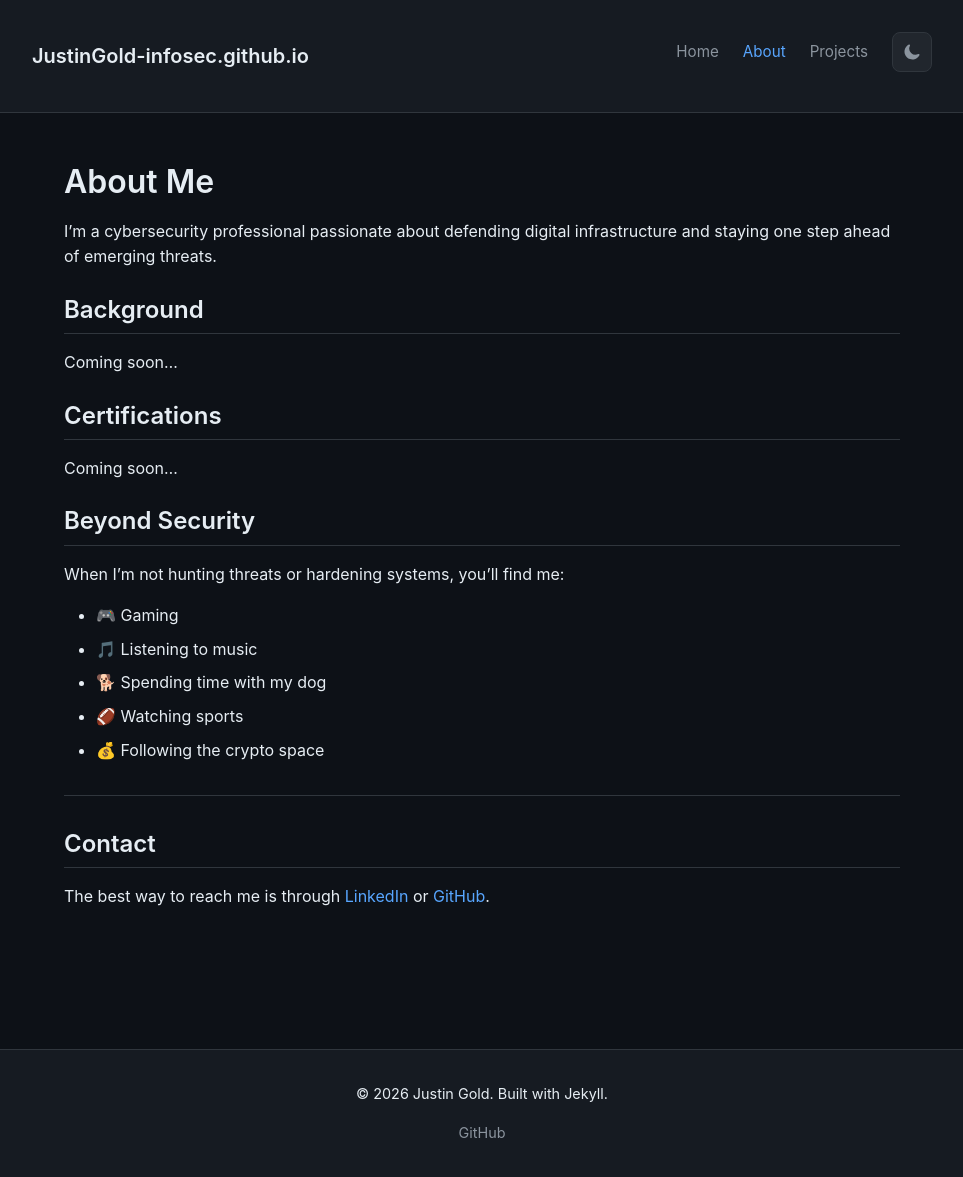
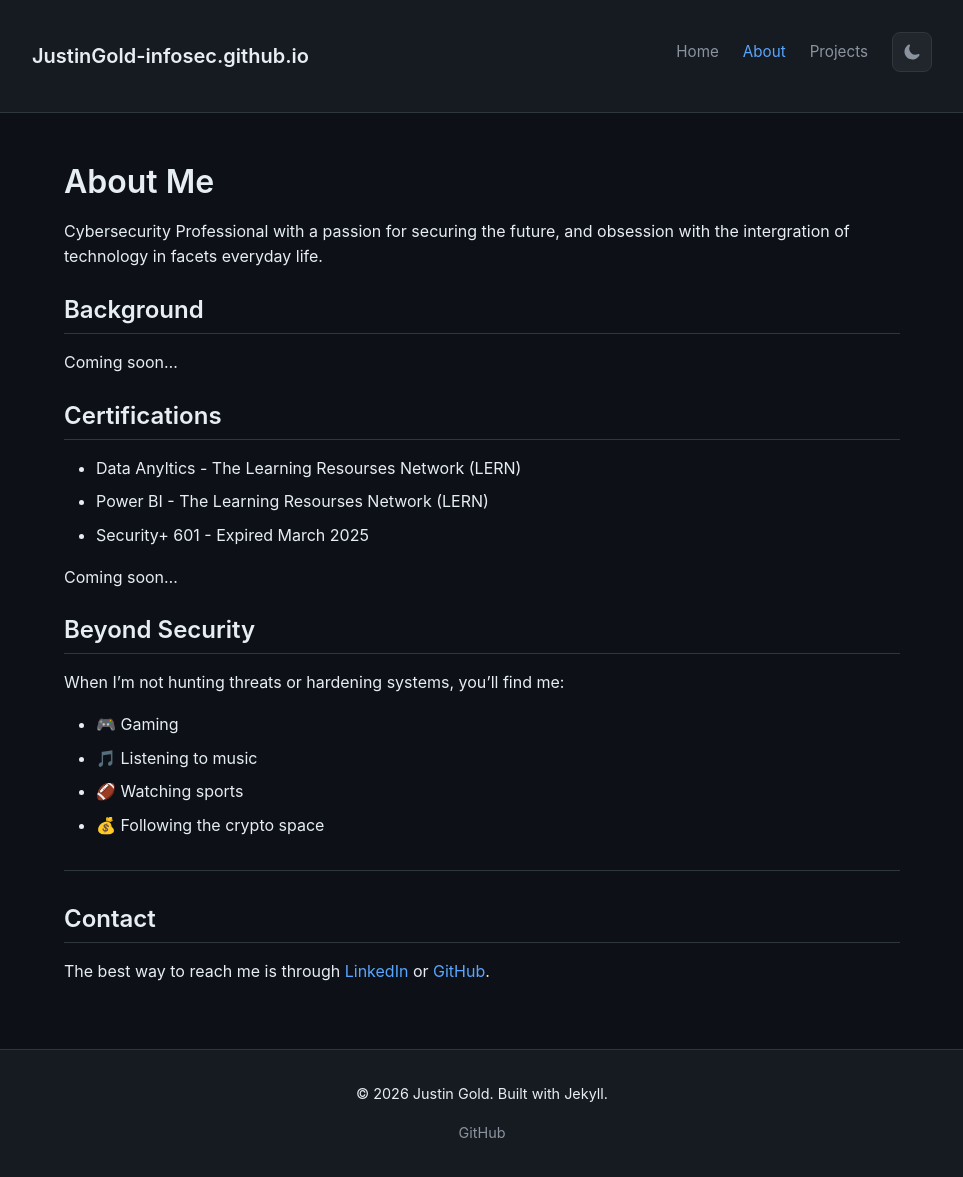
Before and after one commit to JustinGold-infosec/JustinGold-infosec.github.io, a Jekyll site: the page built from about.md, in a window 1280 px wide and 1192 px high. Shown: the top 1177 px of the window, without its empty margins (158-1121 px from the left). Built offline with Jekyll 4.4.1, drawn with Linux system fonts in a browser that asks for light colours.

Commit message:
Revise personal description and update LinkedIn link
Updated the about section.

```diff
--- a/about.md
+++ b/about.md
@@ -6,7 +6,7 @@ permalink: /about/
 
 # About Me
 
-I'm a cybersecurity professional passionate about defending digital infrastructure and staying one step ahead of emerging threats.
+Cybersecurity Professional with a passion for securing the future, and obsession with the intergration of technology in facets everyday life.
 
 ## Background
 
@@ -15,7 +15,9 @@ I'm a cybersecurity professional passionate about defending digital infrastructu
 Coming soon...
 
 ## Certifications
-
+- Data Anyltics - The Learning Resourses Network (LERN)
+- Power BI - The Learning Resourses Network (LERN)
+- Security+ 601 - Expired March 2025
 <!-- List your certs here, for example: -->
 <!-- - CISSP -->
 <!-- - CEH -->
@@ -30,7 +32,6 @@ When I'm not hunting threats or hardening systems, you'll find me:
 
 - 🎮 Gaming
 - 🎵 Listening to music
-- 🐕 Spending time with my dog
 - 🏈 Watching sports
 - 💰 Following the crypto space
 
@@ -38,4 +39,4 @@ When I'm not hunting threats or hardening systems, you'll find me:
 
 ## Contact
 
-The best way to reach me is through [LinkedIn](#) or [GitHub](https://github.com/JustinGold-infosec).
+The best way to reach me is through [LinkedIn](https://www.linkedin.com/in/justinit/) or [GitHub](https://github.com/JustinGold-infosec).
```
